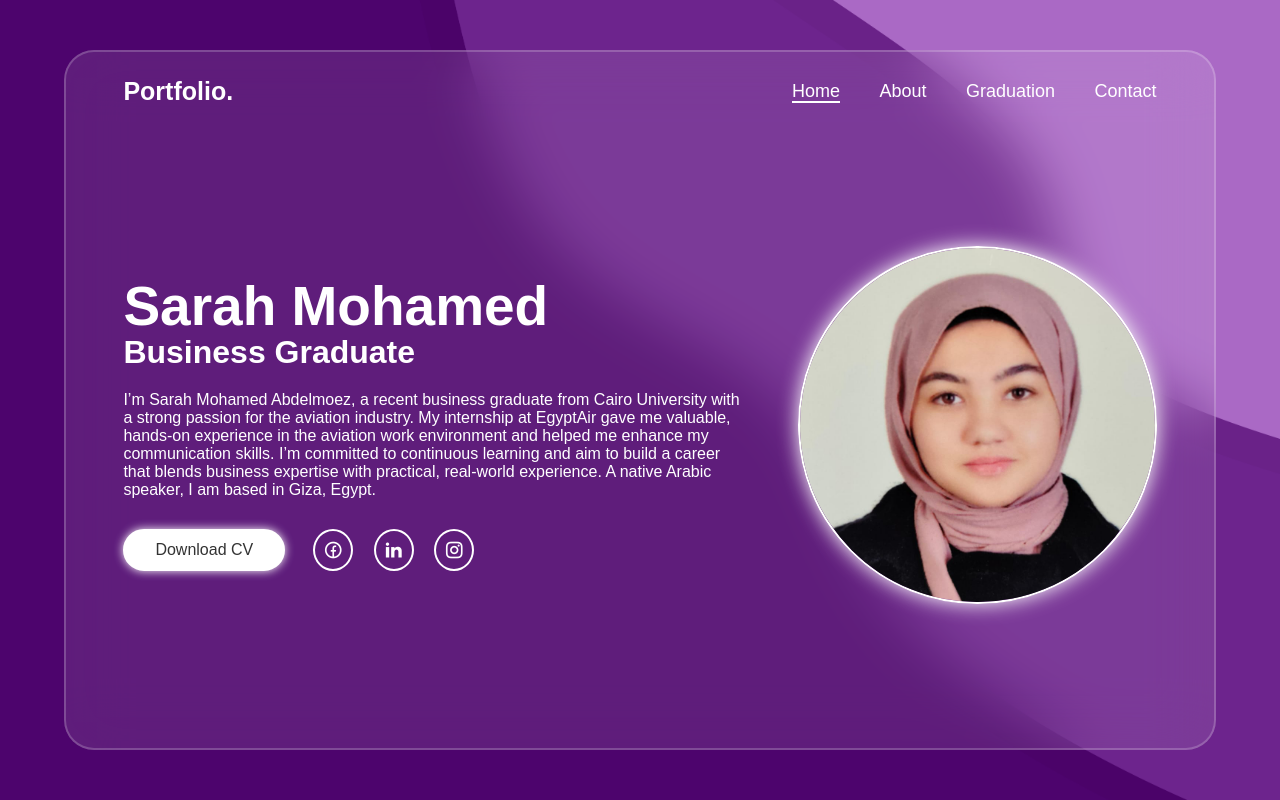
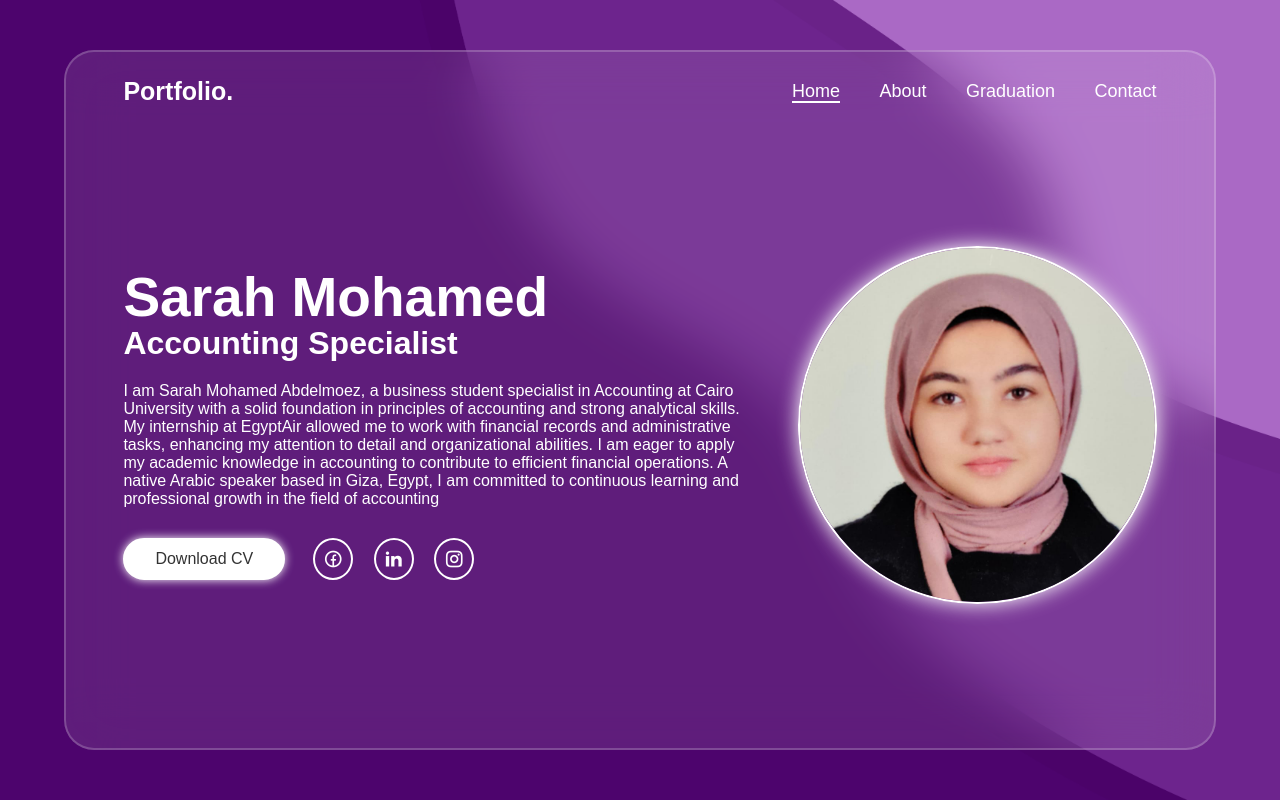
Before and after one commit to humaeidmansur/responsive-portfolio-website-project, a plain HTML site: page index.html in a window 1280 px wide. Drawn offline with nearby package versions, Linux system fonts and the light colour scheme.

Commit message:
updated download cv title and sub-title

```diff
--- a/index.html
+++ b/index.html
@@ -31,14 +31,17 @@
 
         </header>
 
+                                    <!--Title Sub-title-->
+
         <section class="home animated">
             <div class="home-details">
                 <h1>Sarah Mohamed</h1>
-                <h2>Business Graduate</h2>
-                <p>I’m Sarah Mohamed Abdelmoez, a recent business graduate from Cairo University with a strong passion for the aviation industry. My internship at EgyptAir gave me valuable, hands-on experience in the aviation work environment and helped me enhance my communication skills. I’m committed to continuous learning and aim to build a career that blends business
-                expertise with practical, real-world experience. A native Arabic speaker, I am based in Giza, Egypt.</p>
+                <h2>Accounting Specialist</h2>
+                <p>I am Sarah Mohamed Abdelmoez, a business student specialist in Accounting at Cairo University with a solid foundation in
+                   principles of accounting and strong analytical skills. My internship at EgyptAir allowed me to work with financial records and administrative tasks, enhancing my attention to detail and organizational abilities. I am eager to apply my academic knowledge in accounting to contribute to efficient financial operations. A native Arabic speaker based in Giza, Egypt,
+                   I am committed to continuous learning and professional growth in the field of accounting</p>
            <div class="downloed-social">
-            <a href="Sarah CV (1)(1).pdf" class="btn">Download CV</a>
+            <a href="Sarah Update CV.pdf" class="btn">Download CV</a>
 
             <div class="social-icon">
                 <a href="https://www.facebook.com/sarah.mohamed.294363/"><i class="ri-facebook-circle-line"></i></a>
--- a/style.css
+++ b/style.css
@@ -97,7 +97,7 @@
  }
 
  .home-details p {
- margin:20px 0 30px;
+  margin:20px 0 30px;
  }
 
 .home-details .downloed-social{
```
Also changed, not shown: 3 other files.
